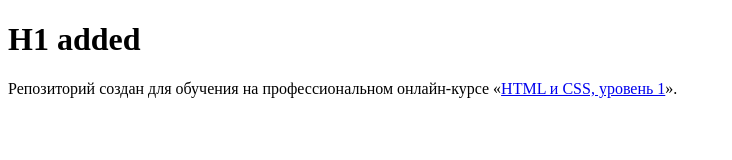
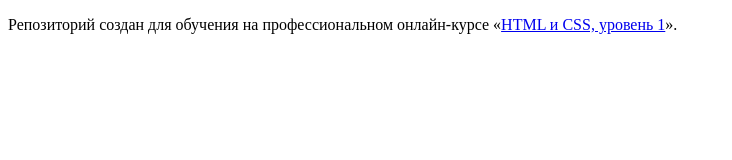
Before and after one commit to 2299350/167168-sedona-29, a plain HTML site: page index.html in a window 1280 px wide. Shown: the whole page, without its empty margins (0-732 px from the left). Drawn offline with Linux system fonts and the light colour scheme.

Commit message:
Revert "Added h1"
This reverts commit 4df67872916211f7b28c8b9e743ba0b529dd0bee.

```diff
--- a/index.html
+++ b/index.html
@@ -5,7 +5,7 @@
     <title>HTML Academy: Седона</title>
   </head>
   <body>
-    <h1>H1 added</h1>
+
     <p>Репозиторий создан для обучения на профессиональном онлайн‑курсе «<a href="https://htmlacademy.ru/intensive/htmlcss">HTML и CSS, уровень 1</a>».</p>
 
   </body>
```
